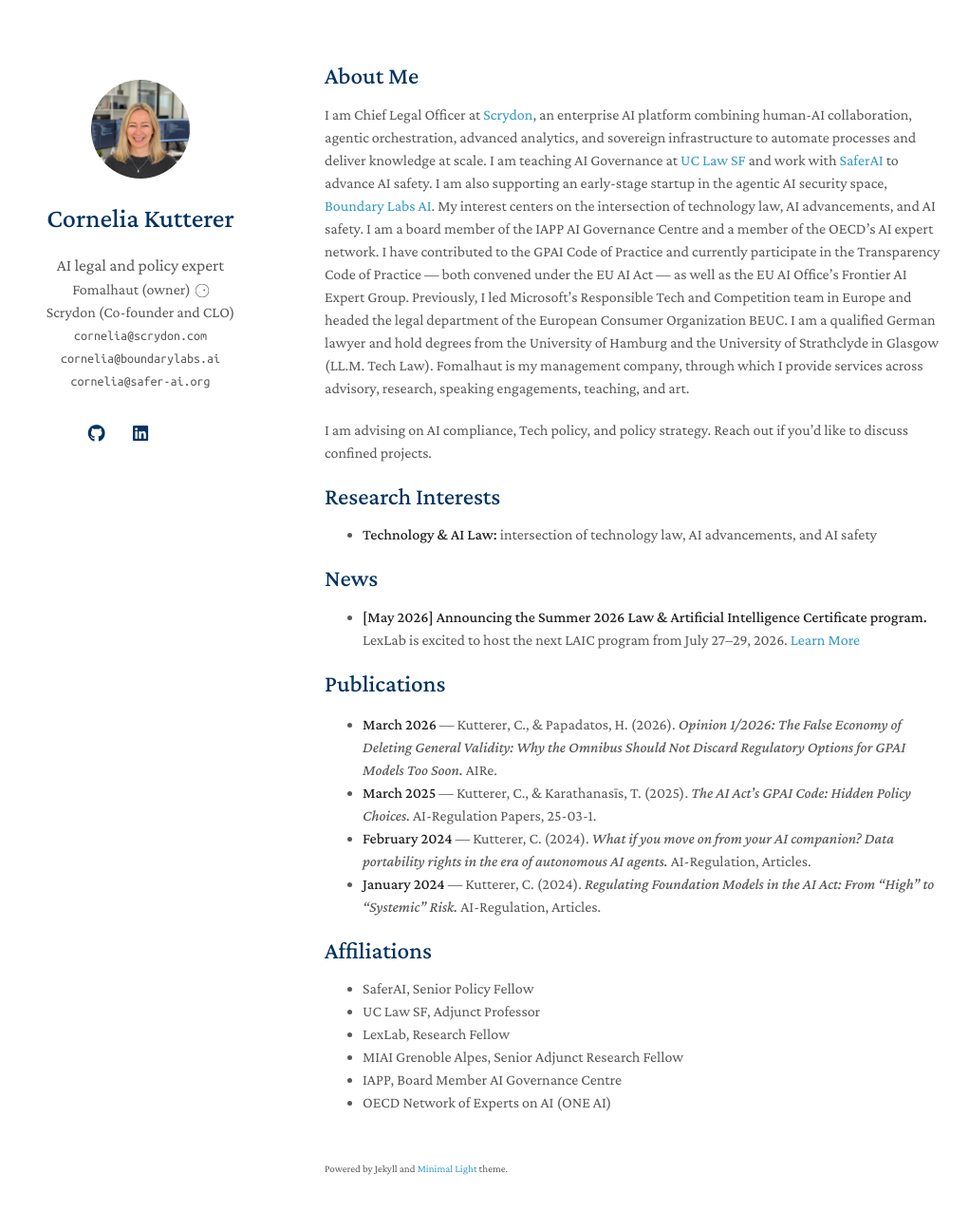
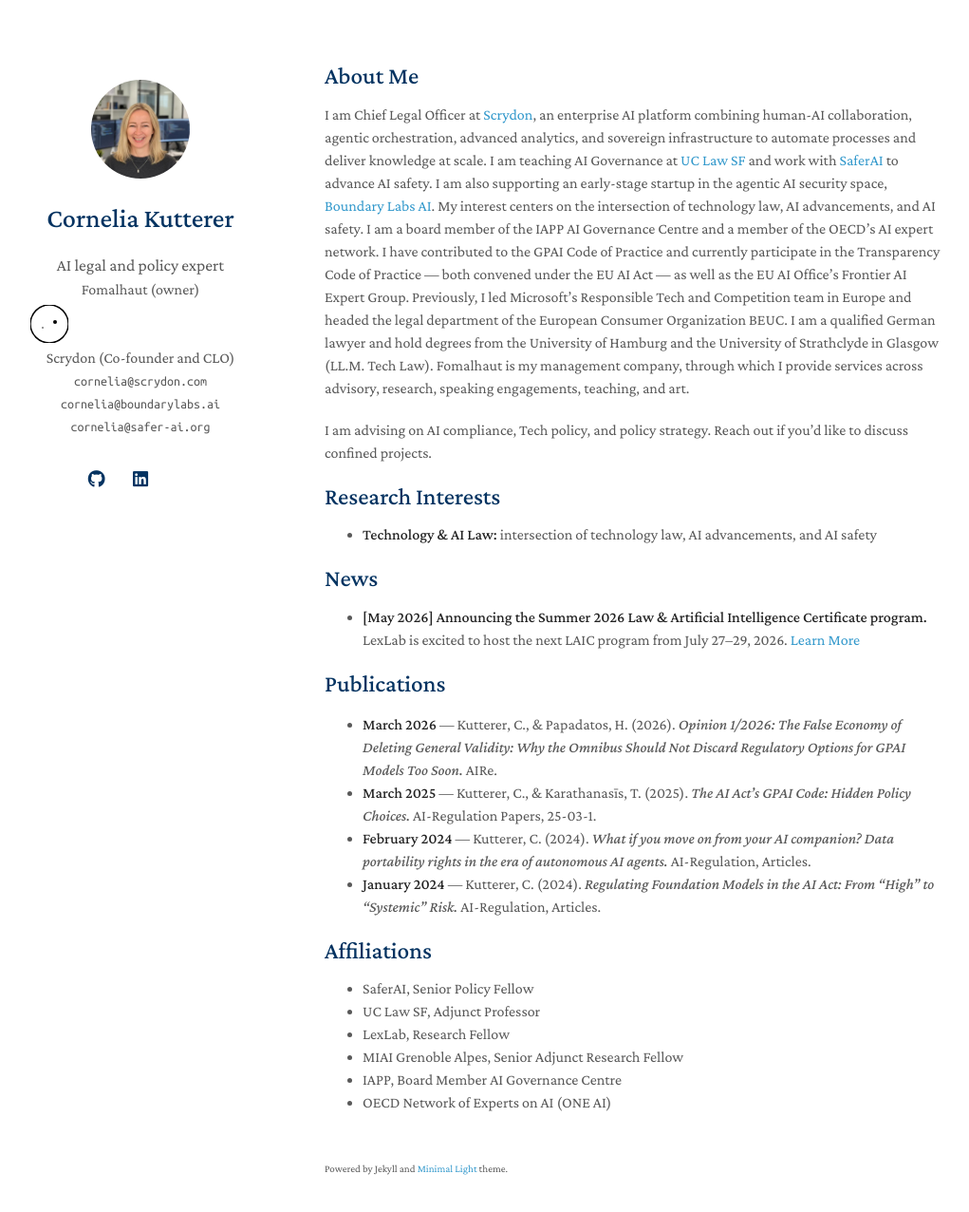
Before and after one commit to Fomalhautck/fomalhautck.github.io, a Jekyll site: the page built from index.md, in a window 1280 px wide and 1311 px high. Shown: the top 1276 px of the window at 95% size, without its empty margins (128-1149 px from the left). Built offline with Jekyll 4.4.1, drawn with Linux system fonts in a browser that asks for light colours; a style sheet for code colours, icons or effects is not loaded; our own code applies the rules of GitHub Pages for plain Markdown files.

Commit message:
Move Fomalhaut monogram to its own line and enlarge it
Co-Authored-By: Claude Opus 4.7 (1M context) <noreply@anthropic.com>

```diff
--- a/_layouts/homepage.html
+++ b/_layouts/homepage.html
@@ -51,8 +51,8 @@
         {% endif %}
         {% if site.affiliation %}
         <a href="{{ site.affiliation_link }}" rel="noopener"><autocolor>{{ site.affiliation }}</autocolor></a>
-        <img src="{{ '/assets/img/fomalhaut_monogram_white.svg' | relative_url }}" alt="Fomalhaut monogram" style="height:0.85em; vertical-align:middle; margin-left:0.15em;" />
         <br>
+        <img src="{{ '/assets/img/fomalhaut_monogram_white.svg' | relative_url }}" alt="Fomalhaut monogram" style="height:2.5em; display:block; margin:0.25em 0;" />
         {% endif %}
         {% if site.affiliation_2 %}
         <a href="{{ site.affiliation_link_2 }}" rel="noopener"><autocolor>{{ site.affiliation_2 }}</autocolor></a>
```
